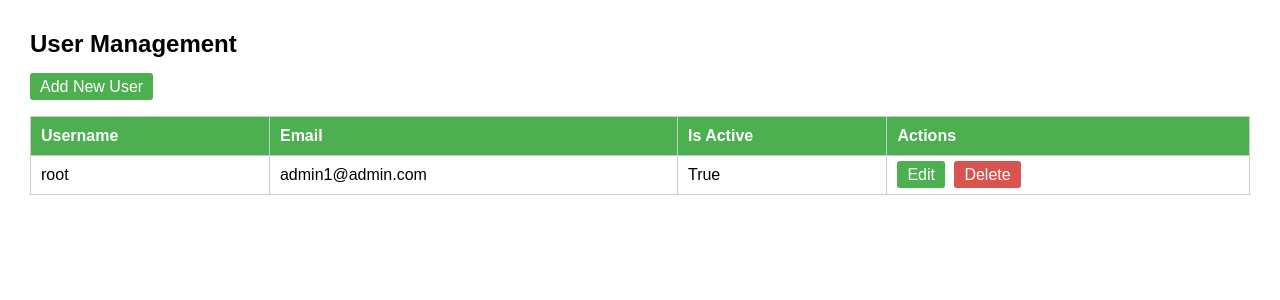
After one commit to fourdaplan/Group-16-DESD, a Django app: page /api/admin/users/ in a window 1280 px wide. The commit adds this page. Shown: the top 300 px of the page. Run offline with Django 5.2, Linux system fonts and the light colour scheme; a user stored in the database is signed in; data comes from the database, SQL or seed files in the repository; parts of the project's set-up code (start-up, migrations or seed data) failed here and were passed over.

Commit message:
admin updates

```diff
--- a/backend/admin_panel/urls.py
+++ b/backend/admin_panel/urls.py
@@ -5,16 +5,25 @@ from .views import (
     admin_dashboard,
     approve_engineer,
     view_activity_logs,
+    user_list,
+    add_user,
+    edit_user,
+    delete_user,
 )
 
 # DRF router for API
 router = DefaultRouter()
 router.register(r'logs', ActivityLogViewSet, basename='activity-log')
 
-# Combine API + template views
 urlpatterns = [
     path('', include(router.urls)),  # API: /admin-panel/logs/
     path('dashboard/', admin_dashboard, name='admin_dashboard'),
     path('approve/<int:user_id>/', approve_engineer, name='approve_engineer'),
     path('activity-logs/', view_activity_logs, name='view_activity_logs'),
+
+    # ✅ User Management URLs
+    path('users/', user_list, name='user_list'),
+    path('users/add/', add_user, name='add_user'),
+    path('users/edit/<int:user_id>/', edit_user, name='edit_user'),
+    path('users/delete/<int:user_id>/', delete_user, name='delete_user'),
 ]
--- a/backend/admin_panel/views.py
+++ b/backend/admin_panel/views.py
@@ -1,6 +1,7 @@
 from django.shortcuts import render, redirect, get_object_or_404
 from django.contrib.auth.decorators import user_passes_test
 from django.contrib.auth.models import User, Group
+from django.contrib.auth.forms import UserCreationForm, UserChangeForm
 from rest_framework import viewsets, permissions
 from .models import ActivityLog
 from .serializers import ActivityLogSerializer
@@ -22,7 +23,7 @@ class ActivityLogViewSet(viewsets.ReadOnlyModelViewSet):
         log_activity(request.user, "Viewed activity logs via API")
         return super().list(request, *args, **kwargs)
 
-# ✅ HTML Admin Dashboard View
+# ✅ Admin Dashboard View
 @user_passes_test(lambda u: u.is_superuser)
 def admin_dashboard(request):
     try:
@@ -31,12 +32,10 @@ def admin_dashboard(request):
     except Group.DoesNotExist:
         pending_engineers = []
 
-    # Don't limit to 5 yet — show all recent uploads to debug
     recent_uploads = UploadedModel.objects.select_related('user') \
         .filter(user__isnull=False) \
         .order_by('-uploaded_at')
 
-    # Debug output to terminal
     print("🟢 DEBUG: recent_uploads count =", recent_uploads.count())
     for model in recent_uploads:
         if model.user:
@@ -56,9 +55,7 @@ def admin_dashboard(request):
         'logs': logs,
     })
 
-
-
-# ✅ Approve AI Engineer (toggle is_active)
+# ✅ Approve AI Engineer
 @user_passes_test(lambda u: u.is_superuser)
 def approve_engineer(request, user_id):
     user = get_object_or_404(User, id=user_id)
@@ -67,9 +64,50 @@ def approve_engineer(request, user_id):
     log_activity(request.user, f"Approved AI Engineer: {user.username}")
     return redirect('admin_dashboard')
 
-# ✅ View Activity Logs in Template (HTML)
+# ✅ View Activity Logs in HTML
 @user_passes_test(lambda u: u.is_superuser)
 def view_activity_logs(request):
     logs = ActivityLog.objects.all().order_by('-timestamp')[:50]
     log_activity(request.user, "Viewed activity logs (HTML)")
     return render(request, 'admin_panel/activity_logs.html', {'logs': logs})
+
+# ✅ View All Users
+@user_passes_test(lambda u: u.is_superuser)
+def user_list(request):
+    users = User.objects.all()
+    return render(request, 'admin_dashboard/user_list.html', {'users': users})
+
+# ✅ Add New User
+@user_passes_test(lambda u: u.is_superuser)
+def add_user(request):
+    if request.method == 'POST':
+        form = UserCreationForm(request.POST)
+        if form.is_valid():
+            new_user = form.save()
+            log_activity(request.user, f"Created user: {new_user.username}")
+            return redirect('user_list')
+    else:
+        form = UserCreationForm()
+    return render(request, 'admin_dashboard/add_user.html', {'form': form})
+
+# ✅ Edit Existing User
+@user_passes_test(lambda u: u.is_superuser)
+def edit_user(request, user_id):
+    user_obj = get_object_or_404(User, id=user_id)
+    if request.method == 'POST':
+        form = UserChangeForm(request.POST, instance=user_obj)
+        if form.is_valid():
+            form.save()
+            log_activity(request.user, f"Updated user: {user_obj.username}")
+            return redirect('user_list')
+    else:
+        form = UserChangeForm(instance=user_obj)
+    return render(request, 'admin_dashboard/edit_user.html', {'form': form, 'user_obj': user_obj})
+
+# ✅ Delete User
+@user_passes_test(lambda u: u.is_superuser)
+def delete_user(request, user_id):
+    user_obj = get_object_or_404(User, id=user_id)
+    log_activity(request.user, f"Deleted user: {user_obj.username}")
+    user_obj.delete()
+    return redirect('user_list')
--- /dev/null
+++ b/backend/dashboard/templates/admin_dashboard/user_list.html
@@ -0,0 +1,40 @@
+<!-- admin_panel/templates/admin_panel/user_list.html -->
+<!DOCTYPE html>
+<html lang="en">
+<head>
+    <meta charset="UTF-8">
+    <title>User Management</title>
+    <style>
+        body { font-family: Arial; margin: 30px; }
+        table { width: 100%; border-collapse: collapse; margin-top: 20px; }
+        th, td { padding: 10px; border: 1px solid #ccc; text-align: left; }
+        th { background-color: #4CAF50; color: white; }
+        a.button { background: #4CAF50; padding: 5px 10px; color: white; text-decoration: none; border-radius: 3px; margin-right: 5px; }
+        a.button.danger { background: #d9534f; }
+    </style>
+</head>
+<body>
+<h2>User Management</h2>
+<a href="{% url 'add_user' %}" class="button">Add New User</a>
+<table>
+    <thead>
+        <tr><th>Username</th><th>Email</th><th>Is Active</th><th>Actions</th></tr>
+    </thead>
+    <tbody>
+        {% for user in users %}
+        <tr>
+            <td>{{ user.username }}</td>
+            <td>{{ user.email }}</td>
+            <td>{{ user.is_active }}</td>
+            <td>
+                <a href="{% url 'edit_user' user.id %}" class="button">Edit</a>
+                <a href="{% url 'delete_user' user.id %}" class="button danger" onclick="return confirm('Are you sure?')">Delete</a>
+            </td>
+        </tr>
+        {% empty %}
+        <tr><td colspan="4">No users found.</td></tr>
+        {% endfor %}
+    </tbody>
+</table>
+</body>
+</html>
```
Also changed, not shown: backend/dashboard/templates/admin_dashboard/add_user.html (added, +22 -0 lines), backend/dashboard/templates/admin_dashboard/edit_user.html (added, +22 -0 lines), backend/dashboard/templates/admin_dashboard/index.html (+8 -0 lines).
